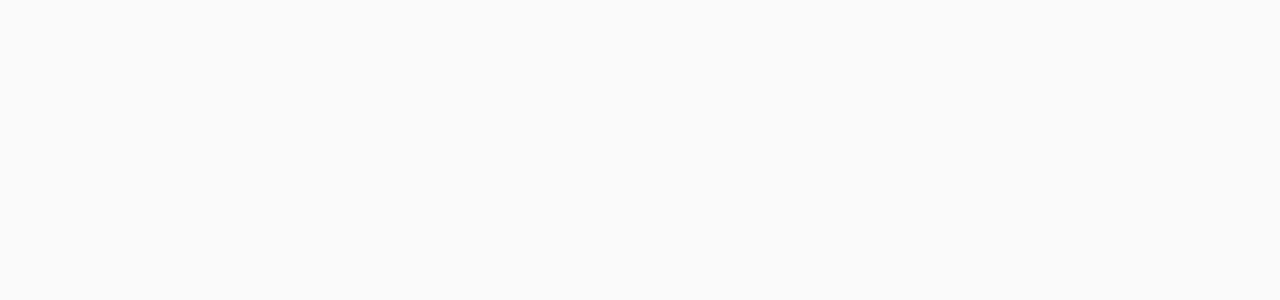
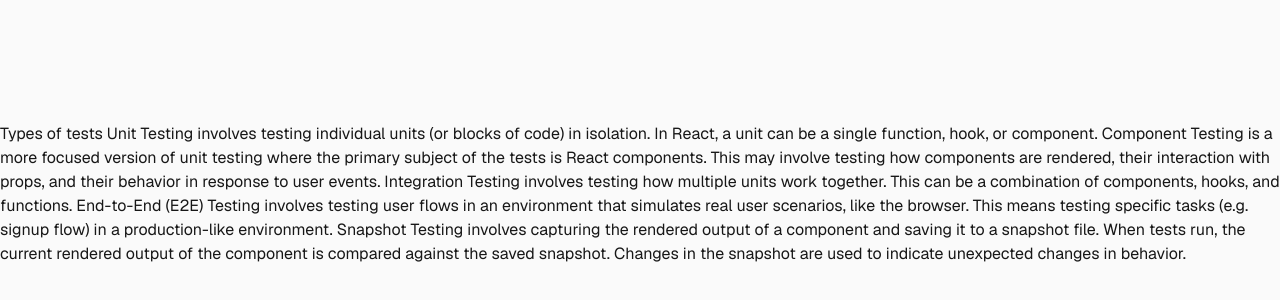
Before and after one commit to ahmedali839/NextJS-Collection, a Next.js app in the folder testing/: page / in a window 1280 px wide. Shown: the part 206-506 px from the top of the page. Built offline with nearby package versions, Linux system fonts and the light colour scheme.

Commit message:
basic testing

```diff
--- a/testing/app/page.js
+++ b/testing/app/page.js
@@ -3,7 +3,14 @@
 export default function Home() {
   return (
     <div className="flex min-h-screen items-center justify-center bg-zinc-50 font-sans dark:bg-black">
-
+      <p>
+        Types of tests
+Unit Testing involves testing individual units (or blocks of code) in isolation. In React, a unit can be a single function, hook, or component.
+Component Testing is a more focused version of unit testing where the primary subject of the tests is React components. This may involve testing how components are rendered, their interaction with props, and their behavior in response to user events.
+Integration Testing involves testing how multiple units work together. This can be a combination of components, hooks, and functions.
+End-to-End (E2E) Testing involves testing user flows in an environment that simulates real user scenarios, like the browser. This means testing specific tasks (e.g. signup flow) in a production-like environment.
+Snapshot Testing involves capturing the rendered output of a component and saving it to a snapshot file. When tests run, the current rendered output of the component is compared against the saved snapshot. Changes in the snapshot are used to indicate unexpected changes in behavior.
+      </p>
     </div>
   );
 }
```
